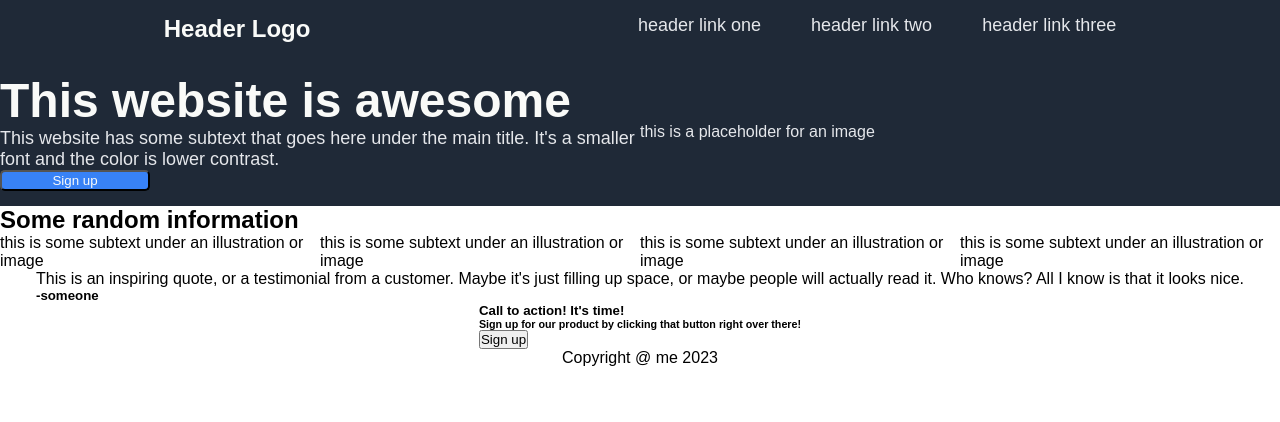
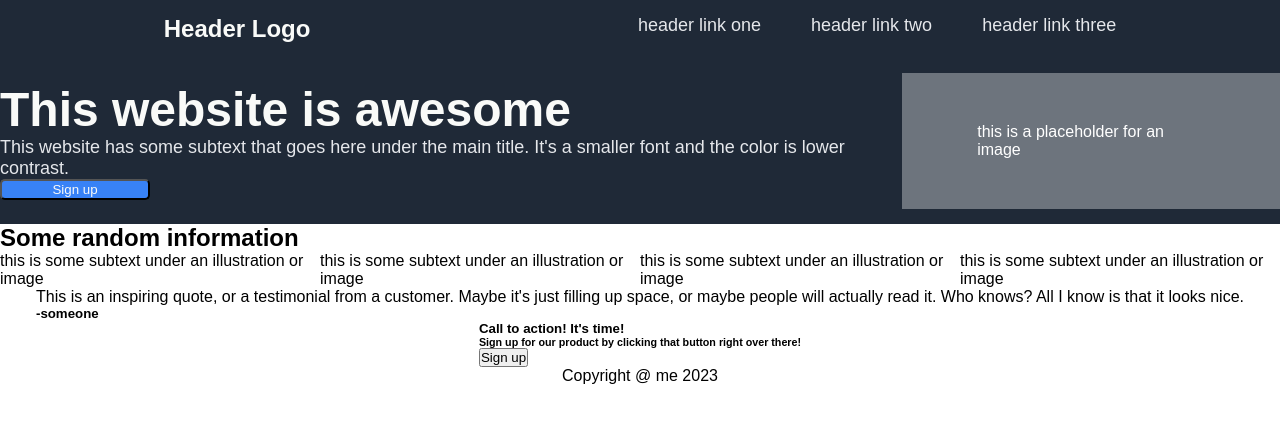
Before and after one commit to ChloesCodes/landingPage, a plain HTML site: page index.html in a window 1280 px wide. Drawn offline with Linux system fonts and the light colour scheme.

Commit message:
Code CSS for placeholder

```diff
--- a/index.html
+++ b/index.html
@@ -17,14 +17,14 @@
     </div>
 
     <div id="body1">
-        <span class="column">
+        <div class="column">
             <h1>This website is awesome</h1>
             <p>This website has some subtext that goes here under the main title. It's a smaller font and the color is lower contrast.</p>
             <button>Sign up</button>
-        </span>
-        <span class="column">
+        </div>
+        <div class="column">
             <p id="placeholder">this is a placeholder for an image</p>
-        </span>
+        </div>
     </div>
 
     <div id="body2">
--- a/styles.css
+++ b/styles.css
@@ -47,21 +47,19 @@ ul {
 /* Body1 Styles */
 
 #body1 {
+    align-items: center;
     background-color: #1F2937;
+    color: #E5E7EB;
+    padding: 15px;
+    width: 100%;
     display: flex;
     flex-direction: row;
     justify-content: space-around;
-    align-items: center;
-    color: #E5E7EB;
-    padding: 15px;
-    width: 100%;
 }
 
 .column {
     display: flex;
     flex-direction: column;
-    justify-content: space-around;
-    width: 50%;
 }
 
 .column h1 {
@@ -83,3 +81,10 @@ ul {
     max-width: 150px;
     padding: 1px 5px;
 }
+
+#placeholder {
+    background-color: #6d747d;
+    color: white;
+    padding: 50px 75px;
+
+}
```
